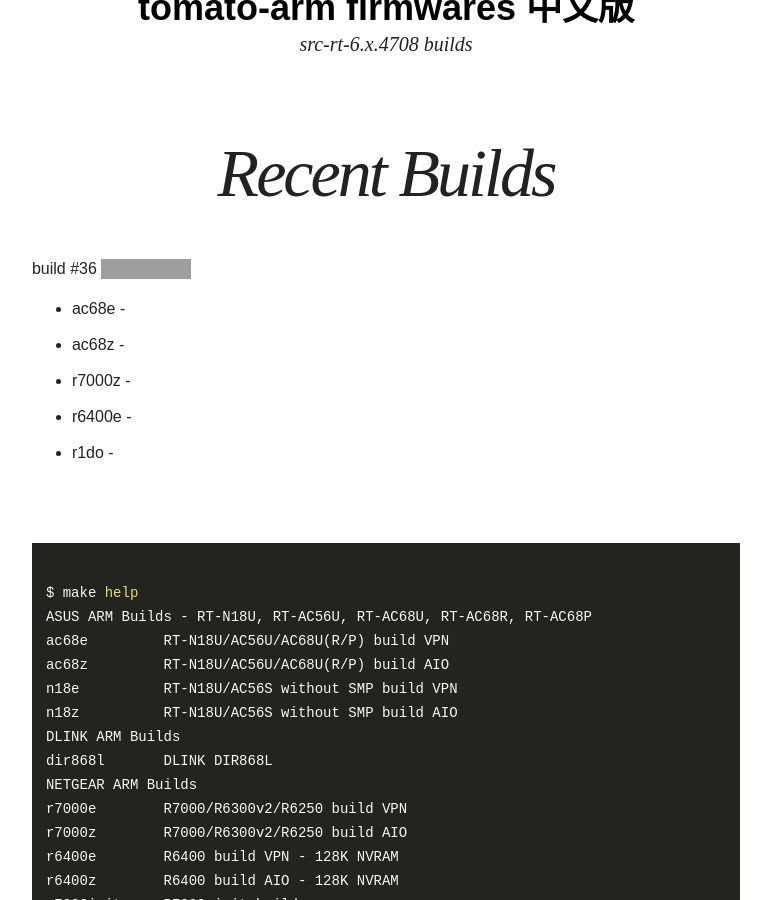
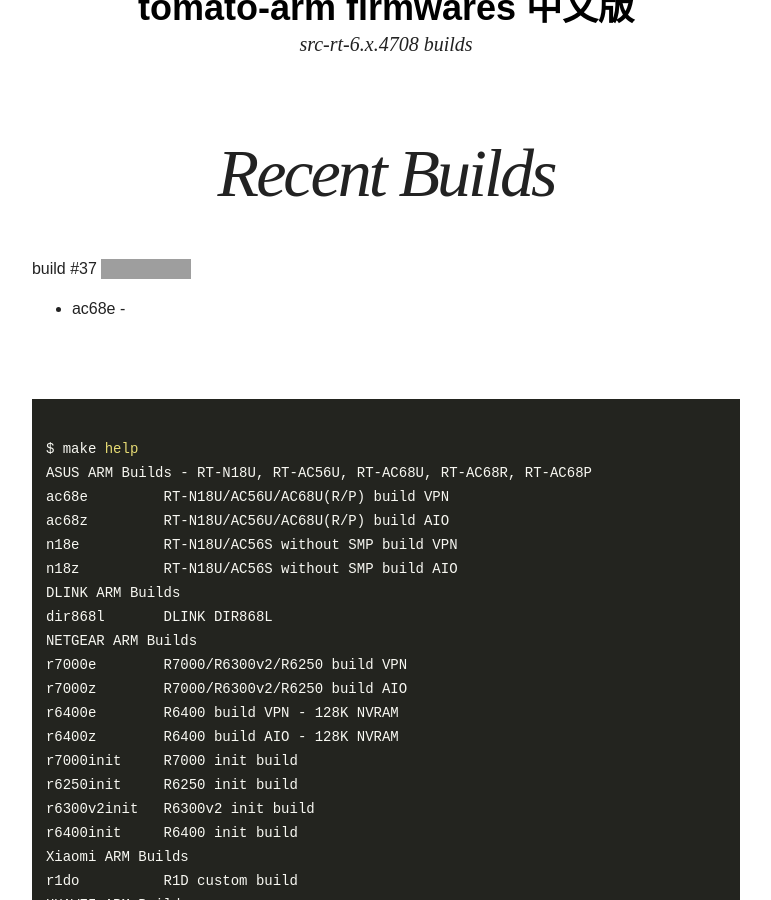
Before and after one commit to oglopss/tomato-arm-ci-jekyll, a Jekyll site: the page built from index.html, in a window 1280 px wide and 900 px high, scrolled down 339 px. Shown: the whole window, without its empty margins (254-1025 px from the left). Built offline with Jekyll 4.4.1, drawn with Linux system fonts in a browser that asks for light colours; nearby versions of some CDN libraries; grey boxes are pictures that could not be loaded.

Commit message:
Travis build 37 ac68e pushed to gh-pages

```diff
--- a/_data/ss.yml
+++ b/_data/ss.yml
@@ -1,7 +1,3 @@
-build: 36
+build: 37
 files:
   - 0001 ac68e
-  - 0005 r1do
-  - 0002 ac68z
-  - 0004 r6400e
-  - 0003 r7000z
```
